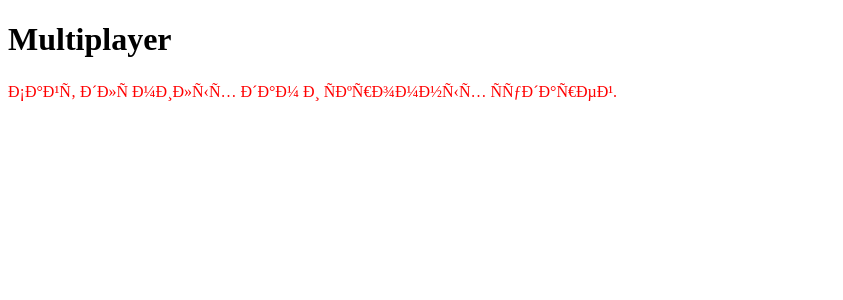
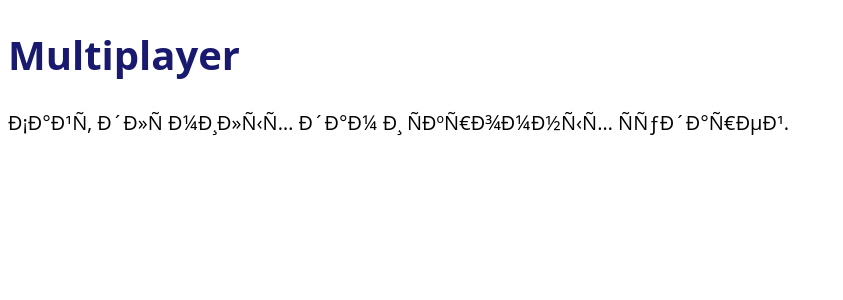
Before and after one commit to kawaiier/OLD-kawaiier.github.io, a PHP site: page / in a window 1280 px wide. Shown: the top 300 px of the page, without its empty margins (0-843 px from the left). Run offline with PHP 8.4, Linux system fonts and the light colour scheme.

Commit message:
Added some font style

```diff
--- a/index.html
+++ b/index.html
@@ -3,6 +3,7 @@
 <head>
   <title>Multiplayer — мы любим игры</title>
   <link rel="stylesheet" type="text/css" href="style.css">
+  <link rel="stylesheet" type="text/css" href="http://fonts.googleapis.com/css?family=Tangerine">
 </head>
 
 <body>
--- a/style.css
+++ b/style.css
@@ -1,3 +1,12 @@
+body {
+      font-family: 'Open Sans', serif;
+}
+
+h1 {
+  font-size: 40px;
+  color: rgb(25, 25, 112);
+}
+
 p {
-  color: red;
+  font-size: 20px;
 }
```
